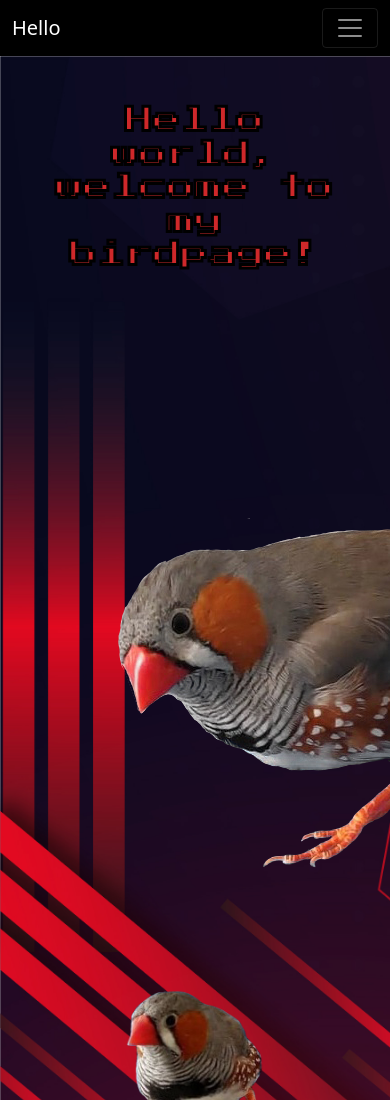
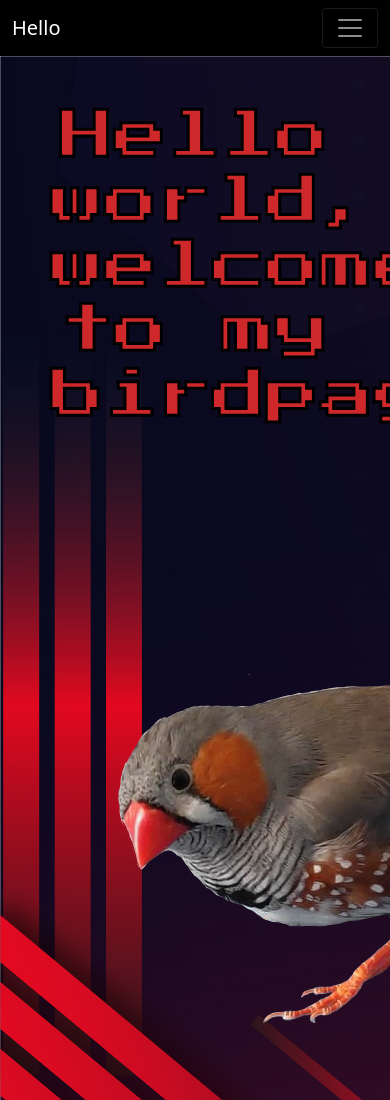
Before and after one commit to Hanka8/Birdpage, a plain HTML site: page index.html in a window 390 px wide. Shown: the top 1100 px of the page. Drawn offline with nearby package versions, Linux system fonts and the light colour scheme; a web font is replaced by a local one.

Commit message:
Update styles.css
bigger h1 on mobile screen

```diff
--- a/css/styles.css
+++ b/css/styles.css
@@ -98,16 +98,6 @@
   padding: 3%;
 }
 
-/* .firstCol1:hover {
-  background-color: #a1352b;
-  box-shadow: 0 0 40px white;
-} */
-
-
-.birbImg {
-
-}
-
 .divbirbImg2 {
   width: 10%;
 }
@@ -162,6 +152,11 @@
 }
 
 @media (max-width: 992px) {
+
+  .h1, h1 {
+    font-size: calc(3rem + 1.5vw) !important;
+  }
+
   .triangle-down {
     width: 0;
     height: 0;
```
